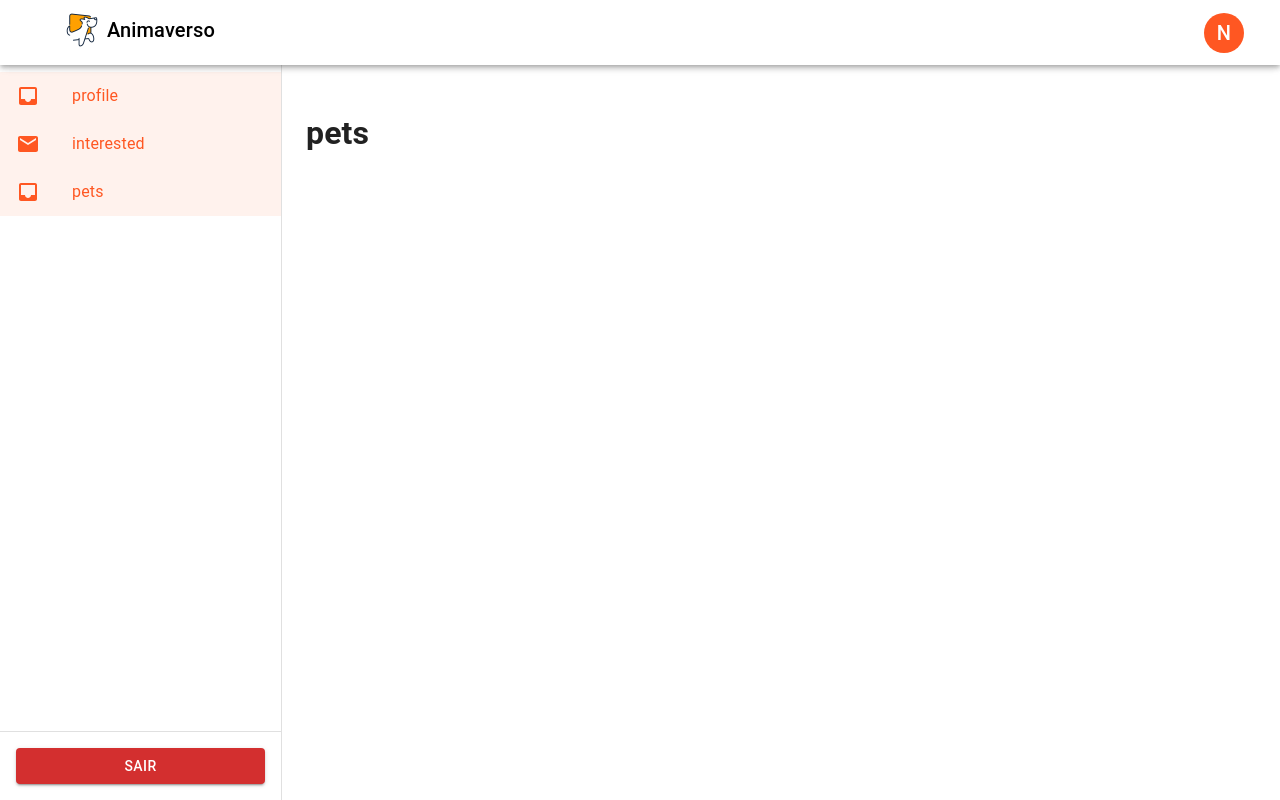
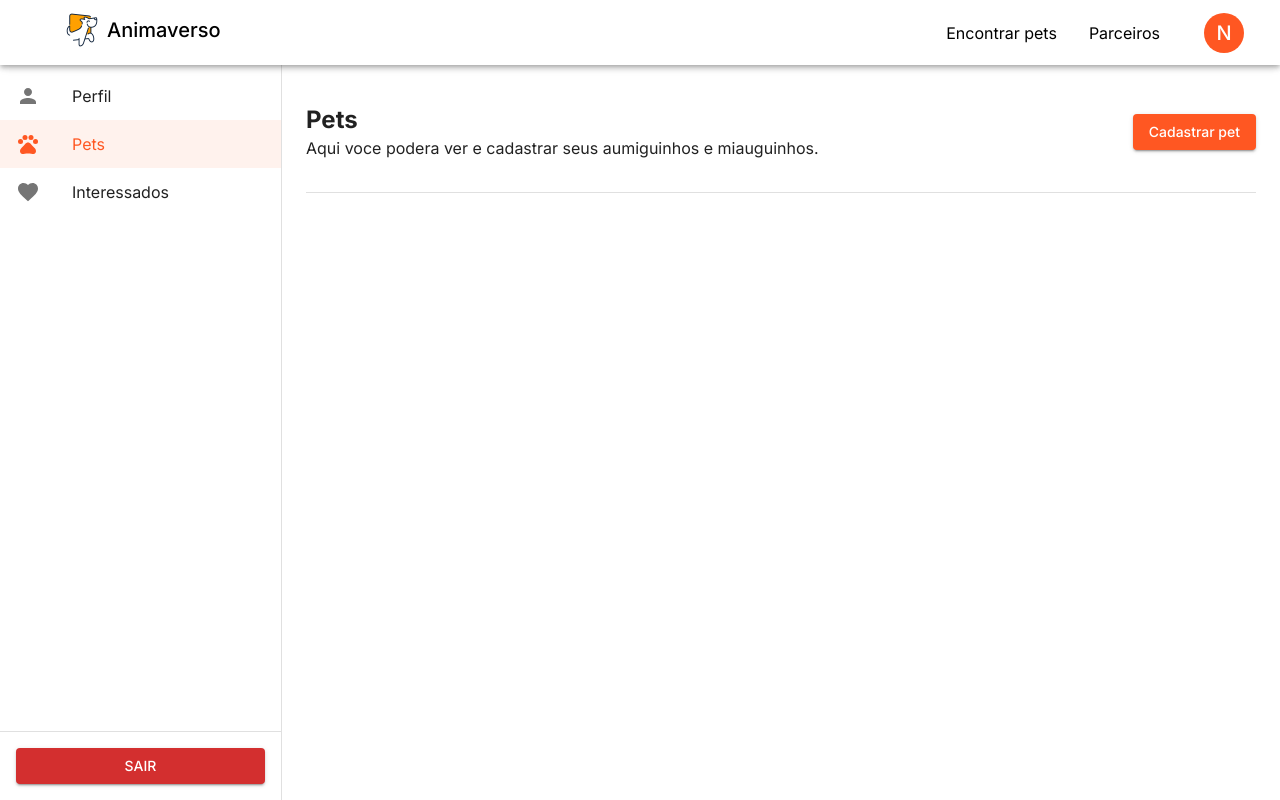
Before and after one commit to Animaversos/Animaverso, a React (Vite) app: page /settings/pets in a window 1280 px wide. Built offline with nearby package versions, Linux system fonts and the light colour scheme.

Commit message:
FEAT: Criado tela de perfil, ajustado botoes do filtro, criado titulo para paginas interessados e pets, adicionado fonte inter no projeto

```diff
--- a/index.html
+++ b/index.html
@@ -5,6 +5,9 @@
   <meta charset="UTF-8" />
   <!-- <link rel="icon" type="image/svg+xml" href="/vite.svg" /> -->
   <meta name="viewport" content="width=device-width, initial-scale=1.0" />
+  <link rel="preconnect" href="https://fonts.googleapis.com">
+  <link rel="preconnect" href="https://fonts.gstatic.com" crossorigin>
+  <link href="https://fonts.googleapis.com/css2?family=Inter:wght@100;300;400;500;700&display=swap" rel="stylesheet">
   <title>Animaverso</title>
 </head>
 
--- a/package.json
+++ b/package.json
@@ -12,6 +12,7 @@
   "dependencies": {
     "@emotion/react": "^11.11.1",
     "@emotion/styled": "^11.11.0",
+    "@fontsource/inter": "^5.0.8",
     "@mui/icons-material": "^5.14.3",
     "@mui/material": "^5.14.5",
     "prop-types": "^15.8.1",
--- a/src/components/filtersContent/index.jsx
+++ b/src/components/filtersContent/index.jsx
@@ -60,13 +60,16 @@ export default function FiltersContent() {
                             <CustomCheckboxGenero isFemea={true} label={"Feminino"} icon={<FemaleIcon sx={{fontSize: '40px', color: '#FF4DB8'}}  color="primary"/>}/>
                     </Box>
                 </Box>
+                <Box  sx={{paddingX: 2, paddingBottom: 2, mt:1}}>
+                    <Button variant={"contained"} size="small" fullWidth>Buscar</Button>
+                </Box>
+
             </Box>
 
             <Box>
                 <Divider/>
                 <Box sx={{display: 'flex', placeItens: 'center', padding: 2, gap: 1, backgroundColor: 'white'}}>
-                    <Button sx={{width: '110px'}} variant={"contained"}>Limpar</Button>
-                    <Button sx={{width: '110px'}} variant={"contained"}>Pesquisar</Button>
+                    <Button  variant={"contained"} fullWidth size="small" color="error">Limpar</Button>
                 </Box>
             </Box>
         </>
--- a/src/components/menuProfile/index.jsx
+++ b/src/components/menuProfile/index.jsx
@@ -61,8 +61,8 @@ export default function MenuProfile() {
                 </MenuItem>
                 <Divider />
                 <MenuItem onClick={() => handleCloseAndNavigate('settings/profile')}>Perfil</MenuItem>
+                <MenuItem onClick={() => handleCloseAndNavigate('settings/pets')}>Pets</MenuItem>
                 <MenuItem onClick={() => handleCloseAndNavigate('settings/interested')}>Interesses</MenuItem>
-                <MenuItem onClick={() => handleCloseAndNavigate('settings/pets')}>Pets</MenuItem>
                 <Divider />
                 <MenuItem onClick={() => handleCloseAndNavigate('settings/profile')}>
                     <Typography sx={{color: '#FF005C'}}>
--- a/src/components/navbar/index.jsx
+++ b/src/components/navbar/index.jsx
@@ -18,7 +18,7 @@ export default function CustomNavbar({ handleDrawerToggle, isSemDrawer }) {
       <AppBar position="fixed" sx={{ zIndex: (theme) => theme.zIndex.drawer + 1, width: { sm: `calc(100% - ${isSemDrawer ? '0px': '282px'})` },
           ml: { sm: `282px` }, }} color="inherit">
           <Toolbar>
-              <Box sx={{display: 'flex', justifyContent: { xs: 'space-between', md: `${isSemDrawer ? 'space-between': 'end'}`}, width: '100%'}}>
+              <Box sx={{display: 'flex', justifyContent: { xs: 'space-between', md: `${isSemDrawer ? 'space-between': 'end'}`}, width: '100%' ,height: '65px'}}>
                   <IconButton
                       color="inherit"
                       aria-label="open drawer"
@@ -35,7 +35,11 @@ export default function CustomNavbar({ handleDrawerToggle, isSemDrawer }) {
                       </Typography>
                   </Link>
                   {/*<Button color="inherit">Login</Button>*/}
-                  <MenuProfile />
+                  <Box sx={{display: 'flex', placeItems: 'center', gap: 4}}>
+                      <Link to={"/"} style={{textDecoration: 'none', color: 'black'}}>Encontrar pets</Link>
+                      <Link to={"/"} style={{textDecoration: 'none', color: 'black'}}>Parceiros</Link>
+                      <MenuProfile/>
+                  </Box>
               </Box>
           </Toolbar>
       </AppBar>
--- a/src/layout/settingsLayout/index.jsx
+++ b/src/layout/settingsLayout/index.jsx
@@ -1,4 +1,4 @@
-import {Link, Outlet, useNavigate} from "react-router-dom";
+import {Link, Outlet, useLocation, useNavigate} from "react-router-dom";
 import * as React from "react";
 import Box from "@mui/material/Box";
 import AppBar from "@mui/material/AppBar";
@@ -8,11 +8,44 @@ import Typography from "@mui/material/Typography";
 import MenuProfile from "../../components/menuProfile/index.jsx";
 import Drawer from "@mui/material/Drawer";
 import {Button, Divider, List, ListItem, ListItemButton, ListItemIcon, ListItemText} from "@mui/material";
-import {Inbox, Mail} from "@mui/icons-material";
+import {Favorite, Inbox, Mail, Person, Pets} from "@mui/icons-material";
 
 const drawerWidth = 282;
+
+const itensNavbar = [
+    {
+        id: 0,
+        path: "settings/profile",
+        text: "Perfil",
+        icon: <Person/>,
+    },
+    {
+        id: 1,
+        path: "settings/pets",
+        text: "Pets",
+        icon: <Pets/>,
+    },
+    {
+        id: 2,
+        path: "settings/interested",
+        text: "Interessados",
+        icon: <Favorite/>,
+    },
+
+];
 export default function SettingsLayout() {
     const navigate = useNavigate();
+    const location = useLocation();
+    const [selectedIndex, setSelectedIndex] = React.useState(0);
+
+    React.useLayoutEffect(() => {
+        itensNavbar.forEach((item) => {
+            if (location.pathname.includes(item.path)) {
+                setSelectedIndex(item.id);
+            }
+        });
+
+    }, [location.pathname]);
     return (
         <Box sx={{display: 'flex'}}>
             <AppBar position="fixed" sx={{zIndex: (theme) => theme.zIndex.drawer + 1}} color="inherit">
@@ -38,7 +71,12 @@ export default function SettingsLayout() {
                                 Animaverso
                             </Typography>
                         </Link>
+                        <Box sx={{display: 'flex', placeItems: 'center', gap: 4}}>
+                            <Link to={"/"} style={{textDecoration: 'none', color: 'black'}}>Encontrar pets</Link>
+                            <Link to={"/"} style={{textDecoration: 'none', color: 'black'}}>Parceiros</Link>
                             <MenuProfile/>
+                        </Box>
+
                     </Box>
                 </Toolbar>
             </AppBar>
@@ -54,9 +92,11 @@ export default function SettingsLayout() {
                 <Box sx={{flex: 1, flexGrow: 1, height: '100%'}}>
                     <Box sx={{overflow: 'auto'}}>
                         <List>
-                            {['profile', 'interested', 'pets'].map((text, index) => (
-                                <ListItem key={text} disablePadding>
-                                    <ListItemButton selected={true} onClick={() => navigate(`settings/${text}`)}
+                            {itensNavbar.map((item) => (
+                                <ListItem key={item.id} disablePadding>
+                                    <ListItemButton
+                                        selected={selectedIndex === item.id}
+                                        onClick={() => navigate(`${item.path}`)}
                                         sx={{
                                             "&.Mui-selected": {
                                                 ".MuiListItemText-primary": {
@@ -69,9 +109,9 @@ export default function SettingsLayout() {
                                         }}
                                     >
                                         <ListItemIcon>
-                                            {index % 2 === 0 ? <Inbox/> : <Mail/>}
+                                            {item.icon}
                                         </ListItemIcon>
-                                        <ListItemText primary={text}/>
+                                        <ListItemText primary={item.text}/>
                                     </ListItemButton>
                                 </ListItem>
                             ))}
--- a/src/main.jsx
+++ b/src/main.jsx
@@ -1,11 +1,20 @@
-import {createTheme, CssBaseline, ThemeProvider} from "@mui/material";
+import {createTheme, CssBaseline, GlobalStyles, ThemeProvider} from "@mui/material";
 import React from "react";
 import ReactDOM from "react-dom/client";
 import {RouterProvider} from "react-router-dom";
 import router from "./routes/index.jsx";
 import './main.css';
+import '@fontsource/inter/300.css';
+import '@fontsource/inter/400.css';
+import '@fontsource/inter/500.css';
+import '@fontsource/inter/700.css';
 
 const theme = createTheme({
+    typography: {
+        fontFamily: [
+            'Inter',
+        ],
+    },
     palette: {
         primary: {
             main: '#ff5722', // Substitua pela cor desejada
@@ -15,7 +24,7 @@ const theme = createTheme({
 ReactDOM.createRoot(document.getElementById("root")).render(
     <React.StrictMode>
         <ThemeProvider theme={theme}>
-            <CssBaseline/>
+            <CssBaseline />
             <RouterProvider router={router}/>
         </ThemeProvider>
     </React.StrictMode>
--- a/src/pages/interessados/index.jsx
+++ b/src/pages/interessados/index.jsx
@@ -1,7 +1,23 @@
+import Box from "@mui/material/Box";
+import Typography from "@mui/material/Typography";
+import {Divider} from "@mui/material";
+
 export default function InteressadosPage() {
     return (
-        <div>
-            <h1>Interessados</h1>
-        </div>
+        <Box sx={{
+            display: 'flex',
+            flexDirection: 'column',
+            justifyContent: 'space-around',
+            height: '100%',
+        }}>
+            <Box sx={{display: 'flex', alignItems: 'center', justifyContent: 'space-between', flexDirection: 'row'}}>
+                <Box>
+                    <Typography variant="h5" fontWeight={"bold"}>Interessados</Typography>
+                    <Typography variant="p">Aqui voce podera ver os pets que você teve interesse.</Typography>
+                </Box>
+            </Box>
+            <Divider/>
+
+        </Box>
     )
 }
--- a/src/pages/pets/index.jsx
+++ b/src/pages/pets/index.jsx
@@ -1,7 +1,27 @@
+import Box from "@mui/material/Box";
+import Typography from "@mui/material/Typography";
+import {Divider} from "@mui/material";
+import Button from "@mui/material/Button";
+
 export default function PetsPage() {
     return (
-        <div>
-            <h1>pets</h1>
-        </div>
+        <Box sx={{
+            display: 'flex',
+            flexDirection: 'column',
+            justifyContent: 'space-around',
+            height: '100%',
+        }}>
+            <Box sx={{display: 'flex',alignItems: 'center', justifyContent: 'space-between',flexDirection: 'row'}}>
+                <Box>
+                    <Typography variant="h5" fontWeight={"bold"}>Pets</Typography>
+                    <Typography variant="p">Aqui voce podera ver e cadastrar seus aumiguinhos e miauguinhos.</Typography>
+                </Box>
+                <Box>
+                    <Button variant="contained" color="primary" sx={{textTransform: 'none'}}>Cadastrar pet</Button>
+                </Box>
+            </Box>
+            <Divider/>
+
+        </Box>
     )
 }
--- a/src/pages/profile/index.jsx
+++ b/src/pages/profile/index.jsx
@@ -7,7 +7,7 @@ export default function ProfilePage() {
     return (
         <Box sx={{display: 'flex', flexDirection: 'column', justifyContent: 'space-around', height: '100%', width: '70%'}}>
             <Box>
-                <Typography variant="h5" fontWeight={"bold"}>Profile</Typography>
+                <Typography variant="h5" fontWeight={"bold"}>Perfil</Typography>
                 <Typography variant="p">Aqui voce podera preencher suas informações para o nosso universo.</Typography>
             </Box>
             <Divider/>
@@ -27,7 +27,7 @@ export default function ProfilePage() {
                     fullWidth
                     helperText={"A biografica será apresentada para as pessoas que estejam vendo os pets que você cadastro ao clicar no seu nome."}
                 />
-                <Button variant={"contained"} sx={{width: '180px'}} size="small">Salvar alterações</Button>
+                <Button variant={"contained"} sx={{width: '180px',textTransform: 'none'}}  size="small">Salvar alterações</Button>
             </Box>
 
 
@@ -35,7 +35,7 @@ export default function ProfilePage() {
                 <Typography variant="h5" fontWeight="bold" color="primary">Zona de perigo</Typography>
                 <TextField label={"Senha atual"} size="small" sx={{width: '350px'}}/>
                 <TextField label={"Nova senha"} size="small" sx={{width: '350px'}}/>
-                <Button variant={"contained"} sx={{width: '160px'}} size="small">Atualizar senha</Button>
+                <Button variant={"contained"} sx={{width: '160px',textTransform: 'none'}} size="small">Atualizar senha</Button>
             </Box>
         </Box>
     )
```
Also changed, not shown: 1 other file (tests, documents, lock files or other folders). Lines whose indentation alone changed are shown as unchanged.
